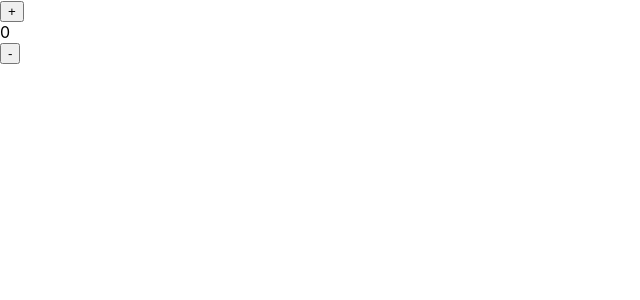
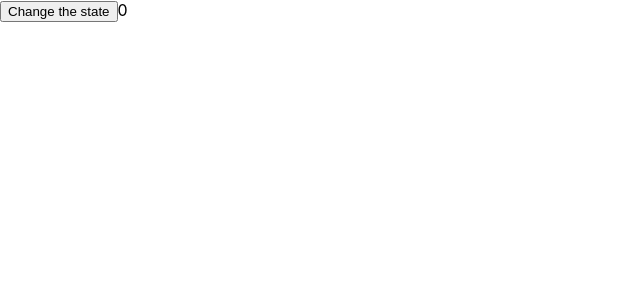
Before and after one commit to thakurutkarsh22/react-oct-fsd, a React (Create React App) app: page / in a window 1280 px wide. Shown: the top 300 px of the page, without its empty margins (0-640 px from the left). Built offline with nearby package versions, Linux system fonts and the light colour scheme.

Commit message:
classComponent lifeCycle vs hooks use effect intro

```diff
--- a/src/App.js
+++ b/src/App.js
@@ -15,6 +15,8 @@ import FormikForm from "./Forms/FormikForm";
 import Macbook from "./ASSIGNMENTS/BuyMeMacBook";
 import PokeApiFun from "./Pokemon/PokeApiFunc";
 import IncDecCounterClass from "./ClassComponentIntro/IncDecCounter";
+import HooksExplained from "./FuncationalCOmponentIntro/HooksExplained";
+import LifeCycle from "./ClassComponentIntro/LifeCycle";
 
 function App() {
   // State .... name
@@ -130,7 +132,13 @@ function App() {
 
       {/* Class compoenent Set state, props, state */}
 
-      <IncDecCounterClass name={"akash"} rollNumber={12} />
+      {/* <IncDecCounterClass name={"akash"} rollNumber={12} /> */}
+
+      {/* Hooks explained */}
+
+      {/* <HooksExplained /> */}
+
+      <LifeCycle />
     </>
   );
 }
--- /dev/null
+++ b/src/ClassComponentIntro/LifeCycle.js
@@ -0,0 +1,49 @@
+import React from "react";
+
+class LifeCycle extends React.Component {
+  constructor(props) {
+    super(props);
+    this.state = {
+      num: 0,
+    };
+    console.log("constructor");
+  }
+
+  //   useEffect
+  componentDidMount() {
+    console.log("componentDidMount");
+  }
+
+  clickHandler = () => {
+    this.setState((prevState) => ({ num: prevState.num + 1 }));
+  };
+
+  render() {
+    console.log("render");
+
+    return (
+      <>
+        <button onClick={this.clickHandler}>Change the state</button>
+        {this.state.num}
+      </>
+    );
+  }
+}
+
+export default LifeCycle;
+
+// 1. set the variable
+// 2. Show the UI (render)
+// 3. componentDidMount
+
+//   componentWillUnmount() {
+//     console.log("cleanup 1");
+//     console.log("cleanup 2");
+//     console.log("cleanup 3");
+//   }
+
+//   componentDidUpdate(prevProps, prevState) {
+//     if (prevState.num !== this.state.num) {
+//       console.log("componentDidUpdate");
+//     }
+//   }
--- /dev/null
+++ b/src/FuncationalCOmponentIntro/HooksExplained.js
@@ -0,0 +1,67 @@
+import { useEffect, useState } from "react";
+
+function HooksExplained(props) {
+  const [num, setNum] = useState(0);
+
+  console.log("render");
+
+  //   Flavour1. useEffect with NO DEPENDENCY. (all phases)
+
+  useEffect(() => {
+    console.log("inside use effect");
+
+    // It will only work on DESTRUCTION
+    return () => {
+      console.log("cleanup 1");
+    };
+  });
+
+  //   Flavour 2 useEffect with BLANK DEPENDENCY (Mounting, unmounting)
+
+  useEffect(() => {
+    console.log("inside use effect 2");
+
+    // It will only work on DESTRUCTION
+    return () => {
+      console.log("cleanup 2");
+    };
+  }, []);
+
+  //   Flovour 3 useEffect with DEPENDENCY (Mounting, unmounting, updating)
+
+  useEffect(() => {
+    console.log("inside use effect 3");
+
+    // It will only work on DESTRUCTION
+    return () => {
+      console.log("cleanup 3");
+    };
+  }, [num]);
+
+  console.log("render 2");
+
+  function abc() {
+    setNum((old) => old + 1);
+  }
+
+  return (
+    <>
+      <button onClick={abc}>Change the state</button>
+      {num}
+    </>
+  );
+}
+
+export default HooksExplained;
+
+// FUNCTIONAL COMPONENT
+
+// 1. Set the variable (on top of function)
+// 2. show the UI (return)
+// 3. useEffect // 3 flavours (No depn, Blank Depen [], Dependency [something])
+
+// CLASS COMPONENT
+
+// 1. set the variable  (constructor)
+// 2. Show the UI (render)
+// 3. componentDidMount ()(this is behaving LIKE USE EFFECT ) ---> flavour 2 (blank dependency)
--- a/src/Pokemon/PokeApiFunc.js
+++ b/src/Pokemon/PokeApiFunc.js
@@ -33,6 +33,7 @@ function PokeApiFun() {
     };
   }
 
+  //   fetch , LocalStorage operations, (anything blocking the UI)
   useEffect(() => {
     console.log("fetch data");
     fetch(url)
```
Also changed, not shown: src/Pokemon/PokeApiClass.js (added, +13 -0 lines).
